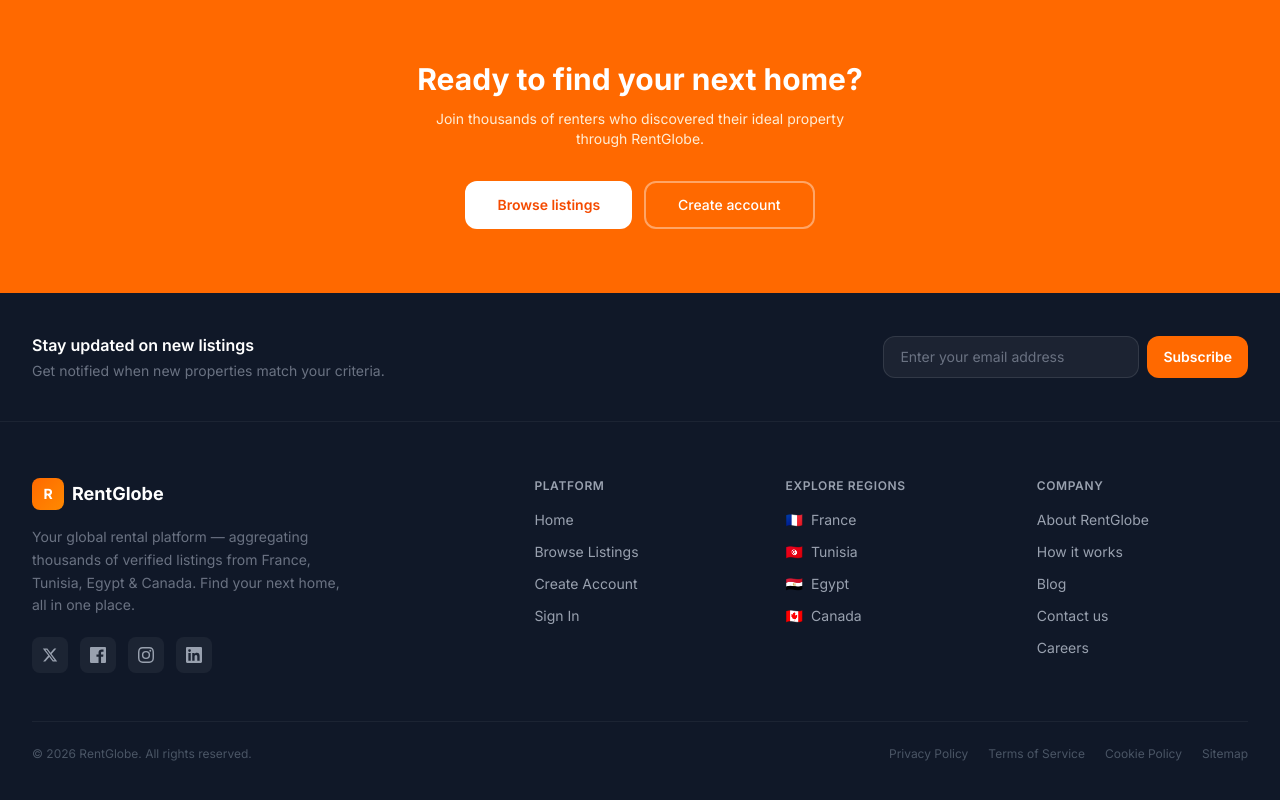
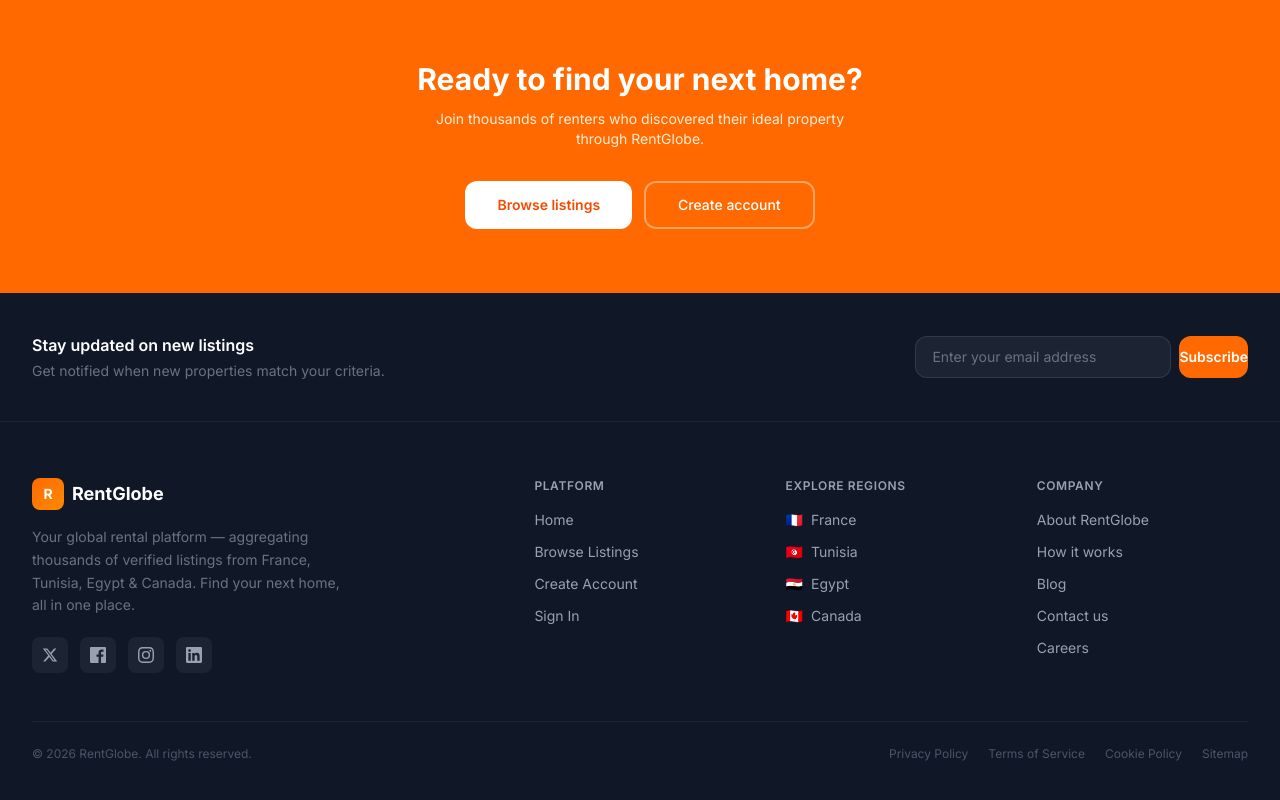
Before and after one commit to YassineToumy/firstMVP, a Nuxt app in the folder nuxt-app/: page / in a window 1280 px wide. Shown: the part 2130-2930 px from the top of the page. Built offline with nearby package versions, Linux system fonts and the light colour scheme; no server answers.

Commit message:
amelioration sur ux/ui

```diff
--- a/nuxt-app/app/components/layout/AppFooter.vue
+++ b/nuxt-app/app/components/layout/AppFooter.vue
@@ -14,7 +14,7 @@
               placeholder="Enter your email address"
               class="flex-1 sm:w-64 px-4 py-2.5 bg-white/5 border border-white/10 rounded-xl text-sm text-white placeholder-gray-500 focus:outline-none focus:border-orange-500/50"
             />
-            <button class="px-4 py-2.5 bg-orange-500 text-white text-sm font-semibold rounded-xl hover:bg-orange-600 transition-colors whitespace-nowrap">
+            <button class="px-3.4 py-2.5 bg-orange-500 text-white text-sm font-semibold rounded-xl hover:bg-orange-600 transition-colors whitespace-nowrap">
               Subscribe
             </button>
           </div>
```
